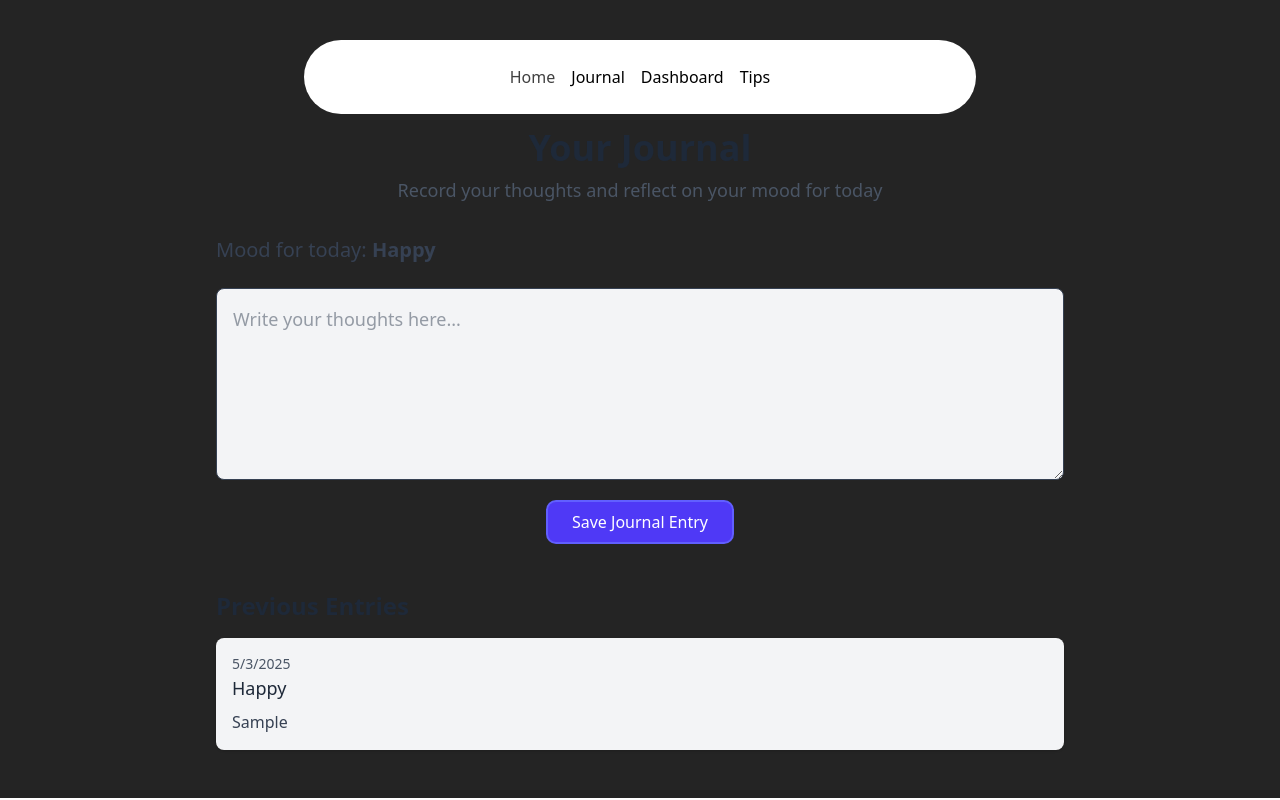
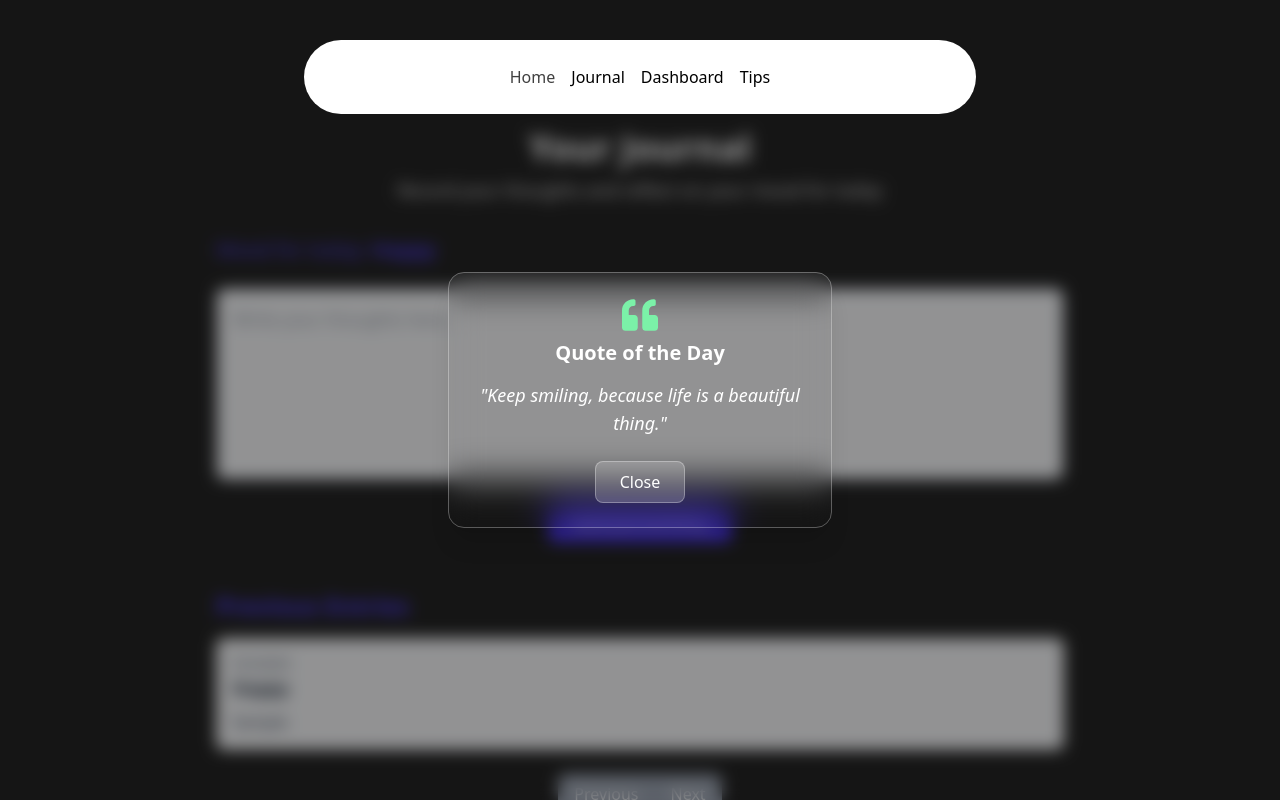
Before and after one commit to Ibadmoin/MindBalance, a React (Vite) app: page /journal in a window 1280 px wide. Both pictures are taken after typing "Sample" into the empty fields and a click on the button "Save Journal Entry". Shown: the top 800 px of the page. Built offline with nearby package versions, Linux system fonts and the light colour scheme.

Commit message:
Journey basic completd with qoutes rendering

```diff
--- a/src/components/Navbar.jsx
+++ b/src/components/Navbar.jsx
@@ -7,7 +7,7 @@ function Navbar( className ) {
     const [active, setActive] = useState(null);
     return (
       <div
-        className={cn("fixed top-10 inset-x-0 max-w-2xl mx-auto z-50", className)}
+        className={cn("fixed top-10 inset-x-0 max-w-2xl mx-auto z-999 ", className)}
       >
         <Menu setActive={setActive}>
 
--- /dev/null
+++ b/src/components/QuotePopup.jsx
@@ -0,0 +1,59 @@
+import { Dialog, Transition } from "@headlessui/react";
+import { Fragment } from "react";
+import { FaQuoteLeft } from "react-icons/fa"; // You can use any icon you prefer for quotes
+
+export default function QuotePopup({ isOpen, setIsOpen, quote }) {
+  return (
+    <Transition appear show={isOpen} as={Fragment}>
+      <Dialog
+        as="div"
+        className="relative z-50"
+        onClose={() => setIsOpen(false)}
+      >
+        <Transition.Child
+          as={Fragment}
+          enter="ease-out duration-300"
+          enterFrom="opacity-0 backdrop-blur-none"
+          enterTo="opacity-100 backdrop-blur-sm"
+          leave="ease-in duration-200"
+          leaveFrom="opacity-100 backdrop-blur-sm"
+          leaveTo="opacity-0 backdrop-blur-none"
+        >
+          <div className="fixed inset-0 bg-black/40 backdrop-blur-sm" />
+        </Transition.Child>
+
+        <div className="fixed inset-0 overflow-y-auto flex items-center justify-center p-4">
+          <Transition.Child
+            as={Fragment}
+            enter="ease-out duration-300"
+            enterFrom="opacity-0 scale-95 translate-y-4"
+            enterTo="opacity-100 scale-100 translate-y-0"
+            leave="ease-in duration-200"
+            leaveFrom="opacity-100 scale-100 translate-y-0"
+            leaveTo="opacity-0 scale-95 translate-y-4"
+          >
+            <Dialog.Panel className="w-full max-w-sm transform overflow-hidden rounded-2xl bg-transparent backdrop-blur-lg p-6 text-left align-middle shadow-xl transition-all border border-white/30">
+              <div className="flex flex-col items-center text-white text-center">
+                <FaQuoteLeft className="text-green-300 text-4xl mb-2" />
+                <Dialog.Title as="h3" className="text-xl font-semibold leading-6">
+                  Quote of the Day
+                </Dialog.Title>
+                <p className="mt-4 text-lg italic">"{quote}"</p>
+
+                {/* Close Button */}
+                <div className="mt-6">
+                  <button
+                    onClick={() => setIsOpen(false)}
+                    className="px-6 py-2 bg-white/20 hover:bg-white/30 rounded-lg border border-white/30 transition"
+                  >
+                    Close
+                  </button>
+                </div>
+              </div>
+            </Dialog.Panel>
+          </Transition.Child>
+        </div>
+      </Dialog>
+    </Transition>
+  );
+}
--- a/src/components/ui/navbar-menu.jsx
+++ b/src/components/ui/navbar-menu.jsx
@@ -29,7 +29,7 @@ export const MenuItem = ({
       {active !== null && (
         <motion.div
           initial={{ opacity: 0, scale: 0.85, y: 10 }}
-          animate={{ opacity: 1, scale: 1, y: 0 }}
+          animate={{ opacity:1, scale: 1, y: 0 }}
           transition={transition}>
           {active === item && (
             <div
--- /dev/null
+++ b/src/data/quotes.js
@@ -0,0 +1,23 @@
+export const moodQuotes = {
+    Happy: [
+      "Keep smiling, because life is a beautiful thing.",
+      "Happiness is contagious—spread it!"
+    ],
+    Sad: [
+      "It's okay to feel down. Better days are coming.",
+      "Tears are words that need to be written."
+    ],
+    Anxious: [
+      "Breathe. You’ve survived 100% of your worst days.",
+      "Let go of what you can't control."
+    ],
+    Angry: [
+      "Speak when you are calm, not when you are angry.",
+      "Take a moment. Respond, don’t react."
+    ],
+    Neutral: [
+      "Every day is a fresh start.",
+      "Stillness speaks volumes. Embrace the calm."
+    ],
+    // Add more moods and quotes as needed
+  };
--- a/src/pages/Journal.jsx
+++ b/src/pages/Journal.jsx
@@ -1,10 +1,21 @@
 import React, { useState, useEffect } from 'react';
+import { moodQuotes } from '../data/quotes';
+import QuotePopup from '../components/QuotePopup';
 
 const Journal = () => {
   const [journalEntry, setJournalEntry] = useState('');
   const [savedMoods, setSavedMoods] = useState([]);
   const [currentMood, setCurrentMood] = useState(localStorage.getItem('mood') || 'Happy');
   const [currentDate, setCurrentDate] = useState(new Date().toLocaleDateString());
+  const [quote, setQuote] = useState('');
+  const [showQuotePopup, setShowQuotePopup] = useState(false);
+
+  const [currentPage, setCurrentPage] = useState(1);
+  const entriesPerPage = 5;
+
+  const handleClosePopup = () => {
+    setShowQuotePopup(false); // Close the popup
+  };
 
   // Fetch previously saved moods and entries from localStorage
   useEffect(() => {
@@ -20,27 +31,45 @@ const Journal = () => {
     }
 
     const newEntry = { date: currentDate, mood: currentMood, entry: journalEntry };
-    const updatedEntries = [...savedMoods, newEntry];
+    const updatedEntries = [newEntry, ...savedMoods]; // Add new entry at the beginning
+
+    const normalizeMood = (mood) => {
+      return mood.replace(/[^\w\s]/gi, '').trim(); // Removes emoji and extra spaces
+    };
+
+    const normilizedMood = normalizeMood(currentMood);
 
     // Update localStorage with new entry
     localStorage.setItem('journalEntries', JSON.stringify(updatedEntries));
 
     // Reset state for the new entry
     setSavedMoods(updatedEntries);
+    const quotesForMood = moodQuotes[normilizedMood] || [];
+    const randomQuote = quotesForMood[Math.floor(Math.random() * quotesForMood.length)];
+    setQuote(randomQuote);
+    setShowQuotePopup(true);
     setJournalEntry('');
-    alert('Journal entry saved!');
   };
+
+  const indexOfLastEntry = currentPage * entriesPerPage;
+  const indexOfFirstEntry = indexOfLastEntry - entriesPerPage;
+  const currentEntries = savedMoods.slice(indexOfFirstEntry, indexOfLastEntry);
+
+  // Change page
+  const paginate = (pageNumber) => setCurrentPage(pageNumber);
+
+  const totalPages = Math.ceil(savedMoods.length / entriesPerPage);
 
   return (
     <div className="max-w-4xl mx-auto py-12 px-6 mt-20">
       <div className="text-center mb-8">
-        <h1 className="text-4xl font-semibold text-gray-800">Your Journal</h1>
-        <p className="text-lg text-gray-600 mt-2">Record your thoughts and reflect on your mood for today</p>
+        <h1 className="text-4xl font-bold text-white">Your Journal</h1>
+        <p className="text-lg text-white-600 mt-2">Record your thoughts and reflect on your mood for today</p>
       </div>
 
       {/* Mood Display */}
       <div className="mb-6">
-        <p className="text-xl text-gray-700">Mood for today: <span className="font-semibold">{currentMood}</span></p>
+        <p className="text-xl text-indigo-600">Mood for today: <span className="font-semibold">{currentMood}</span></p>
       </div>
 
       {/* Journal Entry Input */}
@@ -62,19 +91,46 @@ const Journal = () => {
       </div>
 
       {/* Previous Entries Section */}
-      {savedMoods.length > 0 && (
+      {currentEntries.length > 0 && (
         <div className="mt-12">
-          <h2 className="text-2xl font-semibold text-gray-800">Previous Entries</h2>
+          <h2 className="text-2xl font-semibold text-indigo-600">Previous Entries</h2>
           <div className="space-y-4 mt-4">
-            {savedMoods.map((entry, index) => (
-              <div key={index} className="bg-gray-100 p-4 rounded-lg shadow-sm">
+            {currentEntries.map((entry, index) => (
+              <div key={index} className="bg-gray-100 p-4 rounded-lg shadow-md transition-transform transform hover:scale-105 duration-300">
                 <p className="text-sm text-gray-600">{entry.date}</p>
-                <p className="text-lg text-gray-800">{entry.mood}</p>
+                <p className="text-lg text-gray-800 font-semibold">{entry.mood}</p>
                 <p className="mt-2 text-gray-700">{entry.entry}</p>
               </div>
             ))}
           </div>
+
+          {/* Pagination Controls */}
+          <div className="flex justify-center mt-6">
+            <button
+              onClick={() => paginate(currentPage - 1)}
+              disabled={currentPage === 1}
+              className="px-4 py-2 bg-indigo-600 text-white rounded-l-lg hover:bg-indigo-700 disabled:bg-gray-400"
+            >
+              Previous
+            </button>
+            <button
+              onClick={() => paginate(currentPage + 1)}
+              disabled={currentPage === totalPages}
+              className="px-4 py-2 bg-indigo-600 text-white rounded-r-lg hover:bg-indigo-700 disabled:bg-gray-400"
+            >
+              Next
+            </button>
+          </div>
         </div>
+      )}
+
+      {/* Show QuotePopup if quote is set */}
+      {showQuotePopup && quote && (
+        <QuotePopup
+          isOpen={showQuotePopup}
+          setIsOpen={setShowQuotePopup}
+          quote={quote}
+        />
       )}
     </div>
   );
```
